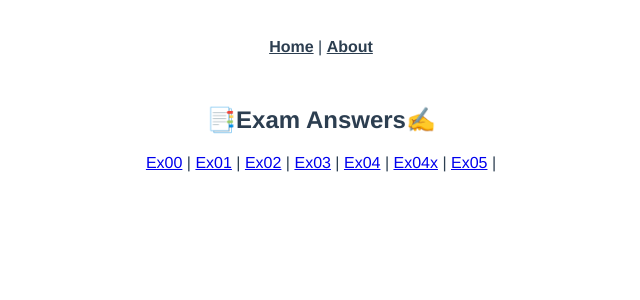
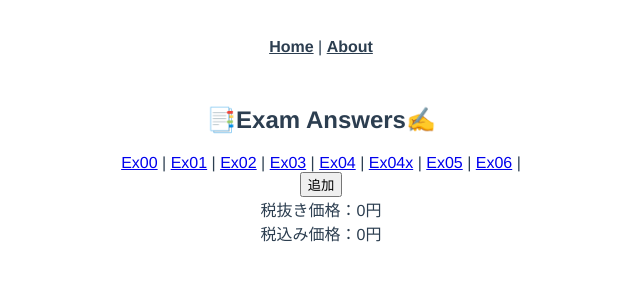
Before and after one commit to hanawtnb/ex-vue-beginner, a Vue app: page /ex06 in a window 1280 px wide. Shown: the top 300 px of the page, without its empty margins (319-959 px from the left). Built offline with nearby package versions, Linux system fonts and the light colour scheme.

Commit message:
演習６を追加。

```diff
--- a/src/App.vue
+++ b/src/App.vue
@@ -12,6 +12,7 @@
     <router-link to="/ex04">Ex04</router-link> |
     <router-link to="/ex04x">Ex04x</router-link> |
     <router-link to="/ex05">Ex05</router-link> |
+    <router-link to="/ex06">Ex06</router-link> |
     <br />
 
     <router-view />
--- a/src/router/index.ts
+++ b/src/router/index.ts
@@ -34,6 +34,10 @@ const routes: Array<RouteConfig> = [
     component: () => import("../views/answer/ex05.vue"),
   },
   {
+    path: "/ex06",
+    component: () => import("../views/answer/ex06.vue"),
+  },
+  {
     path: "/",
     name: "Home",
     component: Home,
--- a/src/views/answer/ex03.vue
+++ b/src/views/answer/ex03.vue
@@ -19,10 +19,13 @@ export default class ex03Component extends Vue {
   //   private answer = parseInt(this.num1) + parseInt(this.num2);
 
   get answer() {
-    if (this.num1 !== null && this.num2 !== null) {
+    console.log("num1:" + this.num1);
+    console.log("num2:" + this.num2);
+
+    if (this.num1 === "" || this.num2 === "") {
+      return null;
+    } else {
       return this.num1 + this.num2;
-    } else {
-      return null;
     }
   }
 }
--- a/src/views/answer/ex04.vue
+++ b/src/views/answer/ex04.vue
@@ -9,8 +9,10 @@
     <div id="item3">
       <input type="number" name="item" v-model.trim.number="price3" />
     </div>
-    <div class="notIncludeTax">税抜価格：{{ notIncludeTax }}円</div>
-    <div class="IncludeTax">税込価格：{{ IncludeTax }}円</div>
+    <div class="notIncludeTax">
+      税抜価格：{{ notIncludeTax.toLocaleString() }}円
+    </div>
+    <div class="IncludeTax">税込価格：{{ IncludeTax.toLocaleString() }}円</div>
   </div>
 </template>
 
@@ -24,9 +26,9 @@ export default class ex04Component extends Vue {
   private price3 = "";
 
   get notIncludeTax() {
-    // if (!this.price1 && !this.price2 && !this.price3) return 0;
+    if (!this.price1 && !this.price2 && !this.price3) return 0;
     // 数字が入っていないのにparseINTで返しているのでNaNが出る。
-    return parseInt(this.price1 + this.price2 + this.price3).toLocaleString();
+    return parseInt(this.price1 + this.price2 + this.price3);
     // まだ数値が入っていなくて数値に編kなんできないためNanを返している。
     //   .toString()
     //   .replace(/\B(?=(\d{3})+(?!\d))/g, ",");
@@ -34,9 +36,7 @@ export default class ex04Component extends Vue {
 
   get IncludeTax() {
     if (!this.price1 && !this.price2 && !this.price3) return 0;
-    return Math.floor(
-      parseInt(this.price1 + this.price2 + this.price3) * 1.1
-    ).toLocaleString();
+    return Math.floor(this.notIncludeTax * 1.1);
     //   .toString()
     //   .replace(/\B(?=(\d{3})+(?!\d))/g, ",");
   }
--- a/src/views/answer/ex04x.vue
+++ b/src/views/answer/ex04x.vue
@@ -9,8 +9,10 @@
     <div id="item3">
       <input type="number" name="item" v-model.trim.number="price3" />
     </div>
-    <div class="notIncludeTax">税抜価格：{{ notIncludeTax }}円</div>
-    <div class="IncludeTax">税込価格：{{ IncludeTax }}円</div>
+    <div class="notIncludeTax">
+      税抜価格：{{ notIncludeTax.toLocaleString() }}円
+    </div>
+    <div class="IncludeTax">税込価格：{{ IncludeTax.toLocaleString() }}円</div>
   </div>
 </template>
 
@@ -24,17 +26,17 @@ export default class ex04Component extends Vue {
   private price3 = 0;
 
   get notIncludeTax() {
-    if (!this.price1 && !this.price2 && !this.price3) return 0;
+    // if (!this.price1 && !this.price2 && !this.price3) return 0;
     return (this.price1 + this.price2 + this.price3).toLocaleString();
     // .toString()
     // .replace(/\B(?=(\d{3})+(?!\d))/g, ",");
   }
 
   get IncludeTax() {
-    if (!this.price1 && !this.price2 && !this.price3) return 0;
-    return Math.floor(
-      (this.price1 + this.price2 + this.price3) * 1.1
-    ).toLocaleString();
+    // if (!this.price1 && !this.price2 && !this.price3) return 0;
+    // return Math.floor(
+    return Math.floor((this.price1 + this.price2 + this.price3) * 1.1);
+
     // .toString()
     // .replace(/\B(?=(\d{3})+(?!\d))/g, ",");
   }
--- a/src/views/answer/ex05.vue
+++ b/src/views/answer/ex05.vue
@@ -21,7 +21,7 @@
       <div>年齢：{{ age }}</div>
       <div>
         コメント：<br /><br />
-        {{ comment }}
+        <pre>{{ comment }}</pre>
       </div>
     </div>
   </div>
--- /dev/null
+++ b/src/views/answer/ex06.vue
@@ -0,0 +1,44 @@
+<template>
+  <div class="cashier">
+    <form>
+      <div v-for="i of itemPrices.length" v-bind:key="i">
+        <input type="number" v-model.number="itemPrices[i]" />
+        <button type="button" v-on:click="onDeleteItems(i)">削除</button>
+      </div>
+      <button type="button" v-on:click="onAddItems">追加</button>
+    </form>
+    <div>税抜き価格：{{ notIncludeTax.toLocaleString() }}円</div>
+    <div>税込み価格：{{ IncludeTax.toLocaleString() }}円</div>
+  </div>
+</template>
+
+<script lang="ts">
+import { Component, Vue } from "vue-property-decorator";
+
+@Component
+export default class ex06Component extends Vue {
+  private itemPrices = new Array<number>();
+
+  onAddItems() {
+    this.itemPrices.push(0);
+  }
+
+  onDeleteItems(i: number) {
+    this.itemPrices.splice(i, 1);
+  }
+
+  get notIncludeTax() {
+    let includeTax = 0;
+    for (let itemPrice of this.itemPrices) {
+      includeTax += itemPrice;
+    }
+    return includeTax;
+  }
+
+  get IncludeTax() {
+    return Math.floor(this.notIncludeTax * 1.1);
+  }
+}
+</script>
+
+<style></style>
```
Also changed, not shown: src/assets/images.png (renamed from public/img/images.png), src/views/answer/ex07.vue (added).
